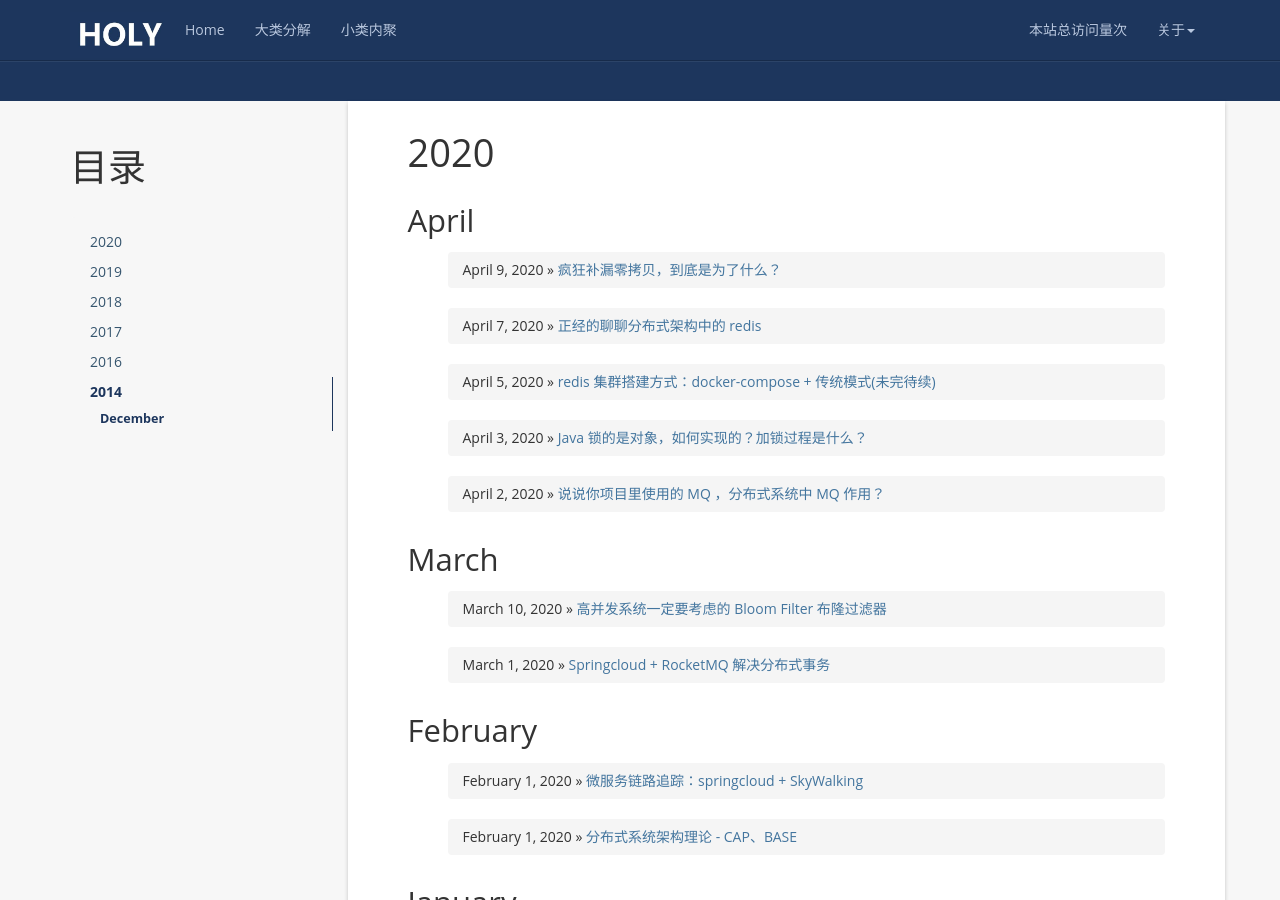
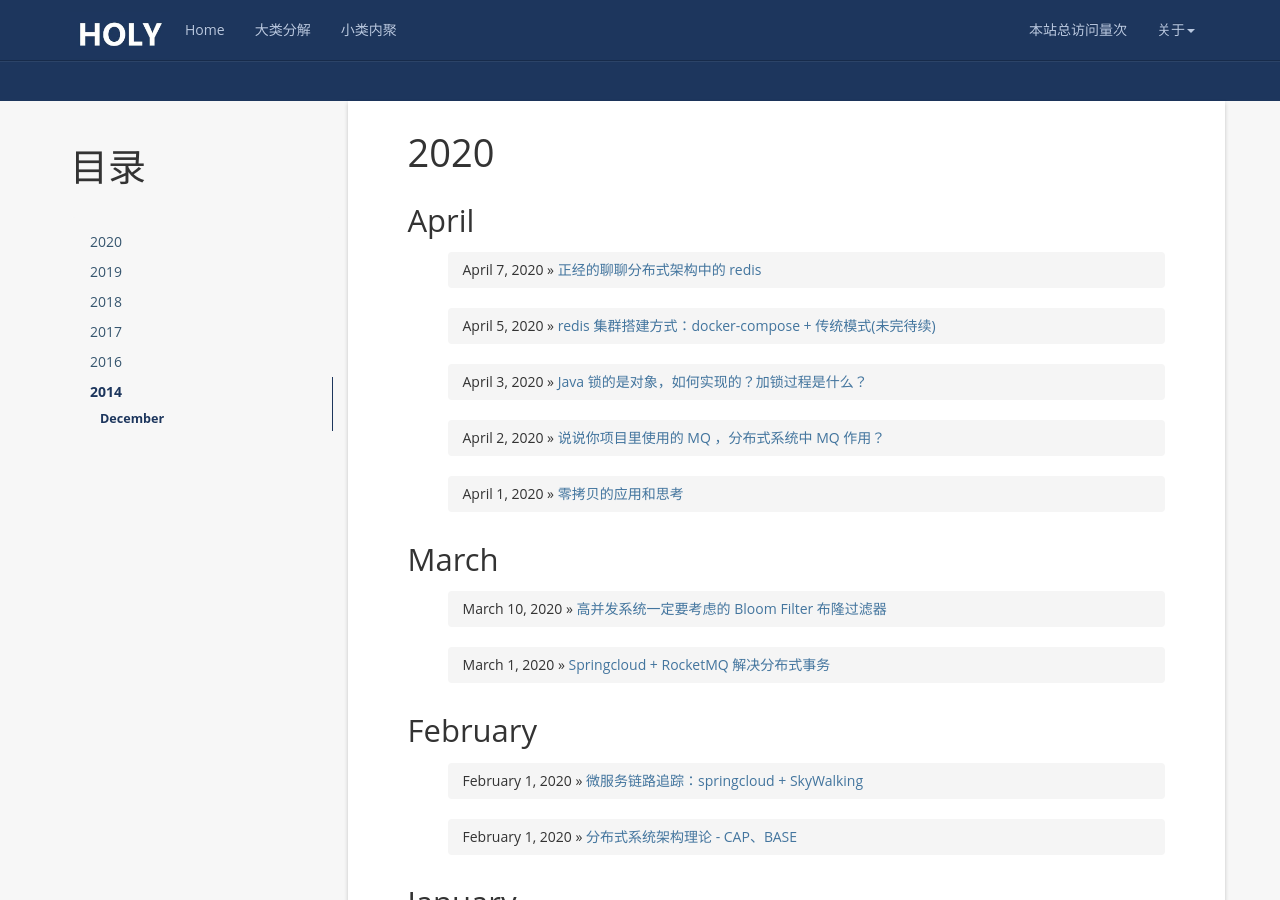
Before and after one commit to TorGor/TorGor.github.io, a Jekyll site: the page built from index.html, in a window 1280 px wide and 900 px high, scrolled down 322 px. Built offline with Jekyll 4.4.1, drawn with Linux system fonts in a browser that asks for light colours; nearby versions of some CDN libraries; a script that is not in the unit is left out; the list of posts is cut into pages by our own code; comment, search, counter and statistics services are not loaded.

Commit message:
feat: zero-copy

```diff
--- a/_posts/2020-4-10-zero-copy.md
+++ b/_posts/2020-4-02-zero-copy.md
@@ -1,7 +1,7 @@
 ---
 layout: post
-title:  疯狂补漏零拷贝，到底是为了什么？
-date:   2020-4-10 00:00:00 +0800
+title:  零拷贝的应用和思考
+date:   2020-4-02 00:00:00 +0800
 categories: document
 tag: distribute
 ---
```
